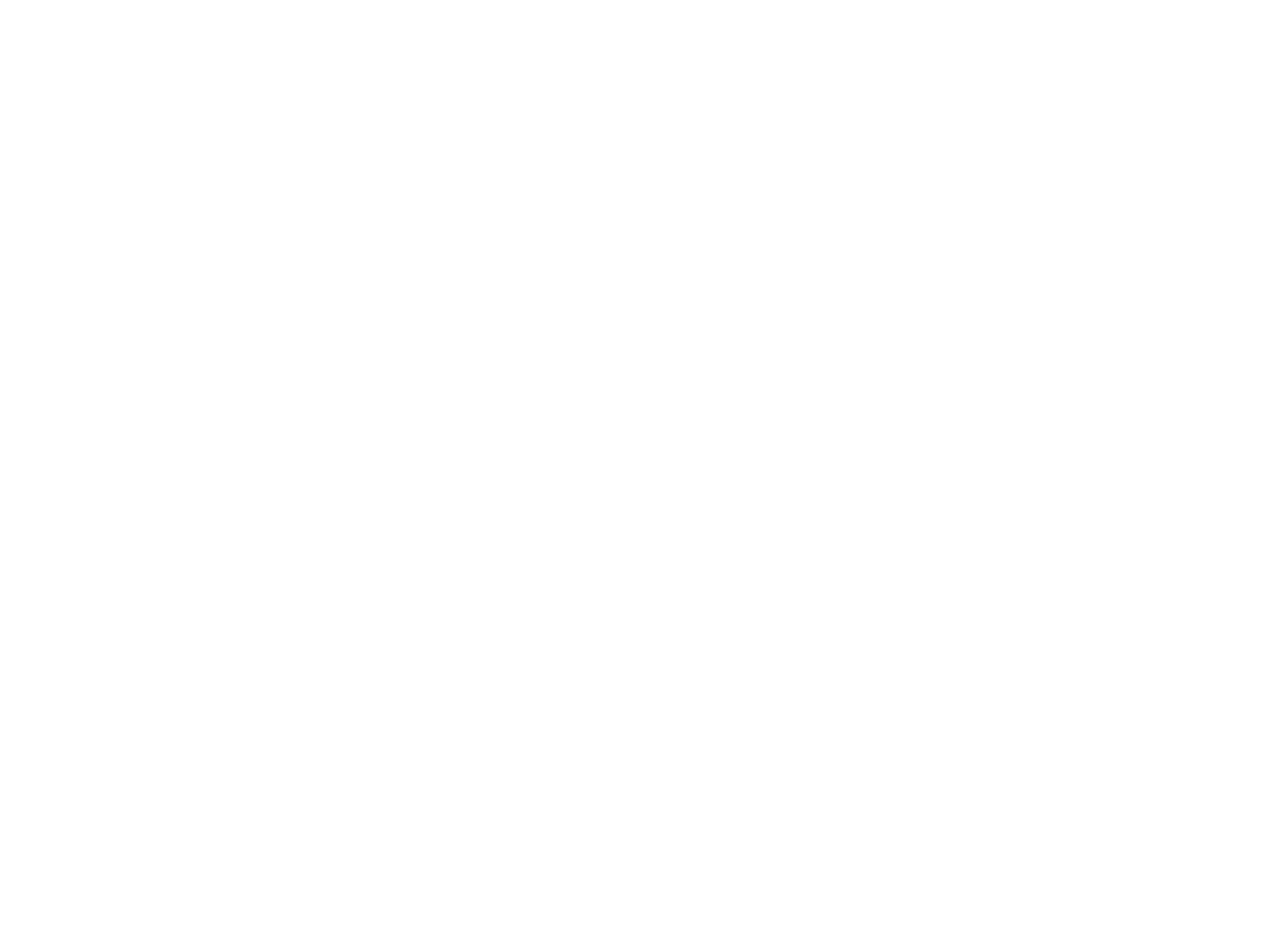
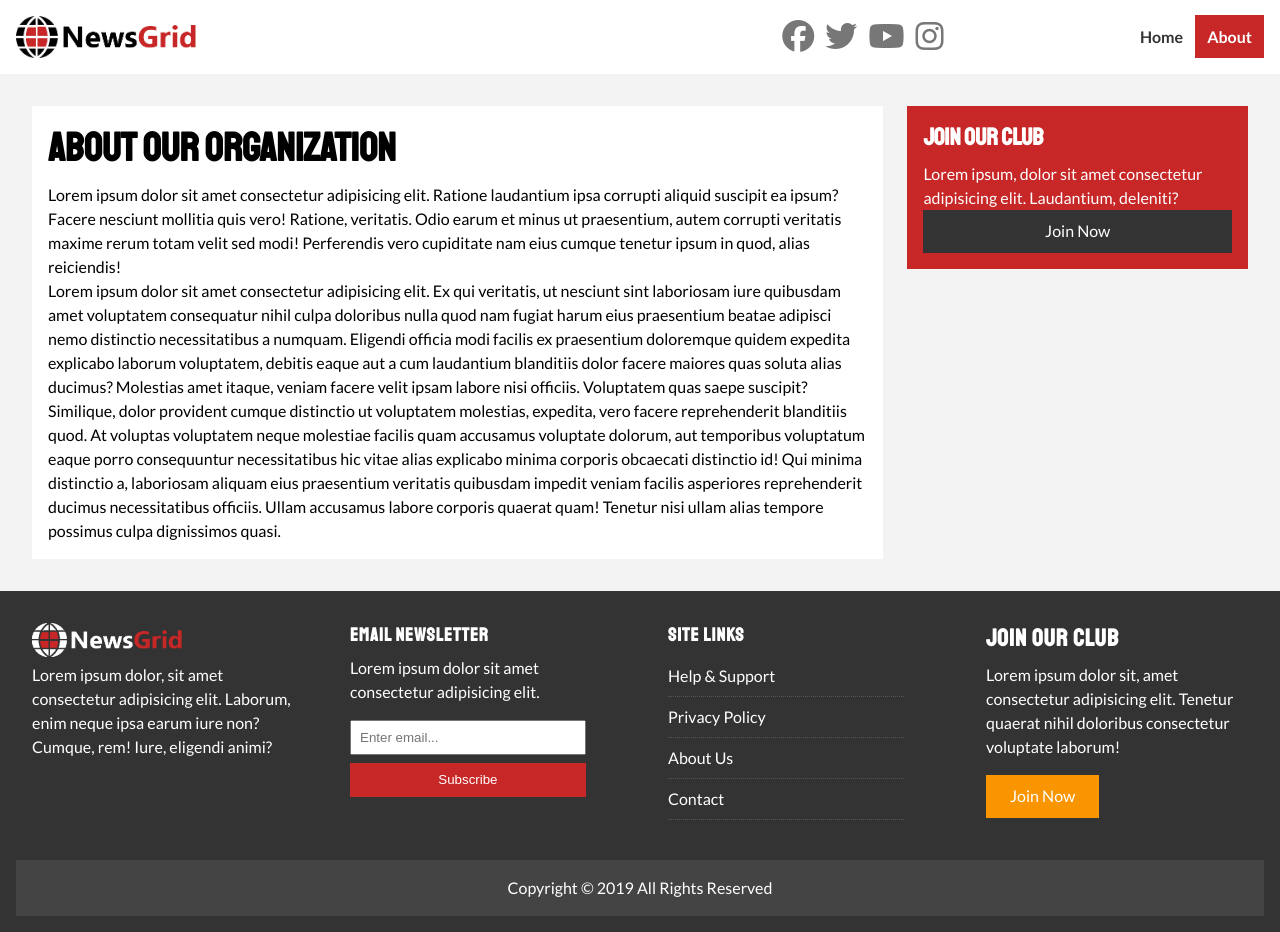
Before and after one commit to ramzan-techs/Web-Development, a plain HTML site: page News Grid Website/about.html in a window 1280 px wide. Before the commit the page ends 800 px from the top, so only its background shows below. Drawn offline with Linux system fonts and the light colour scheme.

Commit message:
Completed fully responsive

```diff
--- a/News Grid Website/about.html
+++ b/News Grid Website/about.html
@@ -0,0 +1,143 @@
+<!DOCTYPE html>
+<html lang="en">
+  <head>
+    <meta charset="UTF-8" />
+    <meta name="viewport" content="width=device-width, initial-scale=1.0" />
+    <title>News Grid | About</title>
+    <link
+      rel="stylesheet"
+      href="https://cdnjs.cloudflare.com/ajax/libs/font-awesome/6.5.1/css/all.min.css"
+      integrity="sha512-DTOQO9RWCH3ppGqcWaEA1BIZOC6xxalwEsw9c2QQeAIftl+Vegovlnee1c9QX4TctnWMn13TZye+giMm8e2LwA=="
+      crossorigin="anonymous"
+      referrerpolicy="no-referrer"
+    />
+    <link rel="preconnect" href="https://fonts.googleapis.com" />
+    <link rel="preconnect" href="https://fonts.gstatic.com" crossorigin />
+    <link
+      href="https://fonts.googleapis.com/css2?family=Lato:ital,wght@0,100;0,300;0,400;0,700;0,900;1,100;1,300;1,400;1,700;1,900&family=Staatliches&display=swap"
+      rel="stylesheet"
+    />
+    <link rel="shortcut icon" type="image/x-icon" href="favicon.ico" />
+    <link rel="stylesheet" href="css/style.css" />
+    <link
+      rel="stylesheet"
+      media="screen and (max-width:768px)"
+      href="css/mobile.css"
+    />
+  </head>
+  <body>
+    <nav id="main-nav">
+      <div class="container">
+        <img src="images/logo.png" alt="NewsGrid" class="logo" />
+        <div class="social">
+          <a href="https://facebook.com" target="_blank"
+            ><i class="fa fa-brands fa-facebook fa-2x"></i
+          ></a>
+          <a href="https://twitter.com" target="_blank"
+            ><i class="fa fa-brands fa-twitter fa-2x"></i
+          ></a>
+          <a href="https://youtube.com" target="_blank"
+            ><i class="fa fa-brands fa-youtube fa-2x"></i
+          ></a>
+          <a href="https://instagram.com" target="_blank"
+            ><i class="fa fa-brands fa-instagram fa-2x"></i
+          ></a>
+        </div>
+        <ul>
+          <li><a href="index.html">Home</a></li>
+          <li><a class="current" href="about.html">About</a></li>
+        </ul>
+      </div>
+    </nav>
+    <main>
+      <section id="about">
+        <div class="container">
+          <div class="page-container">
+            <article class="card">
+              <h1 class="l-heading">About Our Organization</h1>
+              <p>
+                Lorem ipsum dolor sit amet consectetur adipisicing elit. Ratione
+                laudantium ipsa corrupti aliquid suscipit ea ipsum? Facere
+                nesciunt mollitia quis vero! Ratione, veritatis. Odio earum et
+                minus ut praesentium, autem corrupti veritatis maxime rerum
+                totam velit sed modi! Perferendis vero cupiditate nam eius
+                cumque tenetur ipsum in quod, alias reiciendis!
+              </p>
+              <p>
+                Lorem ipsum dolor sit amet consectetur adipisicing elit. Ex qui
+                veritatis, ut nesciunt sint laboriosam iure quibusdam amet
+                voluptatem consequatur nihil culpa doloribus nulla quod nam
+                fugiat harum eius praesentium beatae adipisci nemo distinctio
+                necessitatibus a numquam. Eligendi officia modi facilis ex
+                praesentium doloremque quidem expedita explicabo laborum
+                voluptatem, debitis eaque aut a cum laudantium blanditiis dolor
+                facere maiores quas soluta alias ducimus? Molestias amet itaque,
+                veniam facere velit ipsam labore nisi officiis. Voluptatem quas
+                saepe suscipit? Similique, dolor provident cumque distinctio ut
+                voluptatem molestias, expedita, vero facere reprehenderit
+                blanditiis quod. At voluptas voluptatem neque molestiae facilis
+                quam accusamus voluptate dolorum, aut temporibus voluptatum
+                eaque porro consequuntur necessitatibus hic vitae alias
+                explicabo minima corporis obcaecati distinctio id! Qui minima
+                distinctio a, laboriosam aliquam eius praesentium veritatis
+                quibusdam impedit veniam facilis asperiores reprehenderit
+                ducimus necessitatibus officiis. Ullam accusamus labore corporis
+                quaerat quam! Tenetur nisi ullam alias tempore possimus culpa
+                dignissimos quasi.
+              </p>
+            </article>
+            <aside class="card bg-primary">
+              <h2>Join Our Club</h2>
+              <p>
+                Lorem ipsum, dolor sit amet consectetur adipisicing elit.
+                Laudantium, deleniti?
+              </p>
+              <a href="#" class="btn btn-dark btn-block"> Join Now </a>
+            </aside>
+          </div>
+        </div>
+      </section>
+    </main>
+
+    <!-- footer -->
+    <footer id="main-footer">
+      <div class="container footer-container py-2">
+        <div>
+          <img src="./images/logo_light.png" alt="NewsGrid" />
+          <p>
+            Lorem ipsum dolor, sit amet consectetur adipisicing elit. Laborum,
+            enim neque ipsa earum iure non? Cumque, rem! Iure, eligendi animi?
+          </p>
+        </div>
+        <div>
+          <h3>Email NewsLetter</h3>
+          <p>Lorem ipsum dolor sit amet consectetur adipisicing elit.</p>
+          <form>
+            <input type="email" placeholder="Enter email..." />
+            <input type="submit" value="Subscribe" class="btn btn-primary" />
+          </form>
+        </div>
+        <div>
+          <h3>Site Links</h3>
+          <ul class="list">
+            <li><a href="#">Help & Support</a></li>
+            <li><a href="#">Privacy Policy</a></li>
+            <li><a href="#">About Us</a></li>
+            <li><a href="#">Contact</a></li>
+          </ul>
+        </div>
+        <div>
+          <h2>Join Our Club</h2>
+          <p>
+            Lorem ipsum dolor sit, amet consectetur adipisicing elit. Tenetur
+            quaerat nihil doloribus consectetur voluptate laborum!
+          </p>
+          <a href="#" class="btn btn-secondary">Join Now</a>
+        </div>
+        <div>
+          <p>Copyright &copy; 2019 All Rights Reserved</p>
+        </div>
+      </div>
+    </footer>
+  </body>
+</html>
--- a/News Grid Website/css/mobile.css
+++ b/News Grid Website/css/mobile.css
@@ -0,0 +1,66 @@
+/* navigation */
+#main-nav .social {
+    display: none;
+}
+
+#main-nav .container {
+    grid-template-columns: 1fr;
+    gap: 1rem 0;
+}
+.page-container {
+    grid-template-columns: 5fr 3fr;
+}
+#main-nav ul,
+#main-nav .logo {
+    justify-self: center;
+}
+
+#main-nav ul li a {
+    padding: 0.50rem;
+}
+
+#home-articles .article-container {
+    grid-template-columns: repeat(2,1fr);
+}
+
+#home-articles .article-container > *:first-child,
+#home-articles .article-container > *:last-child {
+    grid-template-columns: 1fr;
+    grid-column: 1;
+}
+
+#main-footer .footer-container {
+    grid-template-columns: repeat(2,1fr);
+}
+#main-footer .footer-container > *:last-child {
+    grid-column: 1 / span 2;
+}
+
+@media (max-width:600px) {
+    #showcase .showcase-container {
+        grid-template-columns: 1fr;
+    }
+
+    #home-articles .article-container,
+    #main-footer .footer-container {
+        grid-template-columns: 1fr;
+    }
+
+    #main-footer .footer-container > *:last-child {
+        grid-column: 1;
+    }
+
+    #main-footer .footer-container > *:first-child,
+    #main-footer .footer-container > *:nth-child(2){
+        border-bottom: #444 dotted 1px;
+        padding-bottom: 1rem;
+    }
+
+    .l-heading {
+        font-size: 1.5rem;
+    }
+
+    .page-container {
+        grid-template-columns: 1fr;
+    }
+}
--- a/News Grid Website/css/style.css
+++ b/News Grid Website/css/style.css
@@ -3,7 +3,7 @@
     --secondary-color: #f99500;
     --light-color: #f3f3f3;
     --dark-color: #333;
-    --max-width: 1100px;
+    --max-width: 1300px;
   }
 
   .category {
@@ -144,6 +144,11 @@ h1 , h2, h3, h4, h5, h6 {
     color: #fff;
 }
 
+.l-heading {
+    font-size: 2.5rem;
+}
+
+
 .list li {
     padding: .5rem 0;
     border-bottom: #555 dotted 1px;
@@ -152,6 +157,19 @@ h1 , h2, h3, h4, h5, h6 {
 
 .list li a:hover {
     color: var(--primary-color) !important;
+}
+
+/* inner page page-container */
+
+.page-container {
+    display: grid;
+    grid-template-columns: 5fr 2fr;
+    gap: 1.5rem;
+    margin: 2rem 0;
+}
+
+.page-container > *:first-child {
+    grid-row: 1 / span 3;
 }
 
 /* navigation bar */
@@ -264,11 +282,28 @@ h1 , h2, h3, h4, h5, h6 {
     grid-column: 2 / span 2;
 }
 
+
+/* article page */
+#article .meta {
+    display: flex;
+    justify-content: space-between;
+    align-items: center;
+    background: #eee;
+    padding: 0.5rem;
+}
+
+#article .meta .category {
+    margin-top: 0.4rem;
+}
 /* footer */
 
 #main-footer {
     background: var(--dark-color);
     color: #fff;
+}
+
+#main-footer  div {
+    padding: 1rem;
 }
 
 #main-footer a {
```
Also changed, not shown: News Grid Website/article.html (+179 -0 lines), News Grid Website/index.html (+1 -1 lines).
